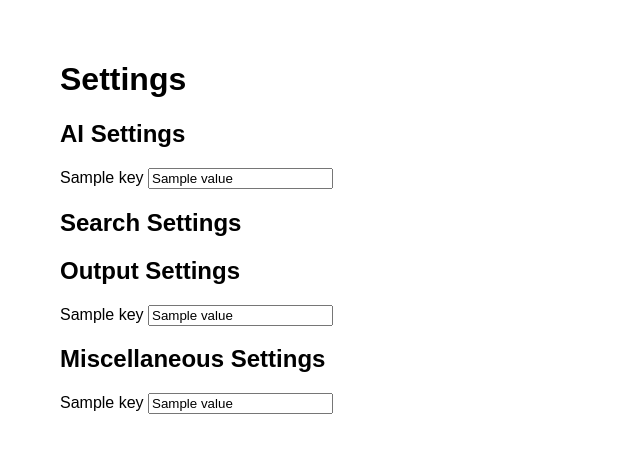
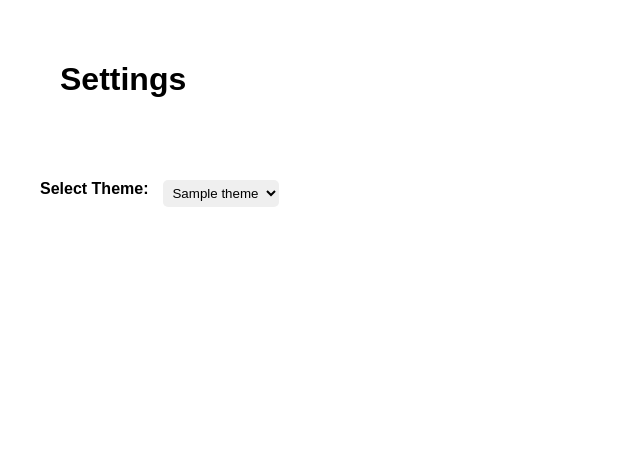
Before and after one commit to ChiScraper/ChiScraper, a Flask app: template src/scripts/WebAppConfig/templates/settings.html in a window 1280 px wide. Shown: the top 461 px of the page, without its empty margins (0-640 px from the left). Run offline with Flask 3, Linux system fonts and the light colour scheme; the template is opened without the code that fills it: most values are stand-ins (such as "Sample title", 1, 10 or a date in 2020); parts of the project's set-up code (start-up, migrations or seed data) failed here and were passed over; some libraries are stand-ins or nearby versions.

Commit message:
Moved Theme into settings

```diff
--- a/src/headers/WWDatabase.py
+++ b/src/headers/WWDatabase.py
@@ -3,7 +3,7 @@ import os
 from datetime import datetime
 from src.headers import WWArticles
 import logging
-LOG_LEVEL = os.getenv('LOG_LEVEL', 'DEBUG')  # Default to INFO if not set
+LOG_LEVEL = os.getenv('LOG_LEVEL', 'INFO')  # Default to INFO if not set
 LOG_FILE = os.getenv('LOG_FILE', 'app.log')  # Default to app.log if not set
 logging.basicConfig(filename=LOG_FILE, level=LOG_LEVEL)
 
@@ -559,7 +559,7 @@ class ArticleDatabase:
       if result:
         cursor.execute('UPDATE settings SET filter_process = ?, filter_tag = ?, sort_by = ?', (filter_process, filter_tag, sort_by))
       else:
-        cursor.execute('INSERT INTO settings (filter_process, filter_tag, sort_by) VALUES (?, ?, ?)', (filter_process, filter_tag, sort_by))
+        cursor.execute('INSERT INTO settings (filter_process, filter_tag, sort_by, key) VALUES (?, ?, ?)', (filter_process, filter_tag, sort_by, 0))
       conn.commit()
       logging.info("Filters and sort set successfully")
 
--- a/src/scripts/WebAppConfig/templates/index.html
+++ b/src/scripts/WebAppConfig/templates/index.html
@@ -51,12 +51,6 @@
             <option value="-" {% if show_processed == '-' %}selected{% endif %}>Not Relevant only</option>
         </select>
 
-        <label for="theme">Select Theme:</label>
-        <select name="theme" id="theme" onchange="this.form.submit()">
-            {% for theme in available_themes %}
-                <option value="{{ theme }}" {% if current_theme == theme %}selected{% endif %}>{{ theme }}</option>
-            {% endfor %}
-        </select>
     </form>
 
     <!-- Settings Button -->
--- a/src/scripts/WebAppConfig/templates/settings.html
+++ b/src/scripts/WebAppConfig/templates/settings.html
@@ -1,6 +1,11 @@
 <!DOCTYPE html>
 <html lang="en">
+
 <head>
+    <meta charset="UTF-8">
+    <meta name="viewport" content="width=device-width, initial-scale=1.0">
+    <title>ChiScraper - Settings</title>
+    <link rel="stylesheet" href="{{ url_for('static', filename='style.css') }}">
     <style>
         :root {
             {% for name, value in colors.items() %}
@@ -8,69 +13,24 @@
             {% endfor %}
         }
     </style>
-    <link rel="stylesheet" href="{{ url_for('static', filename='style.css') }}">
+
+    <script src="{{ url_for('static', filename='scripts.js') }}"></script>
 </head>
+
 <body>
     <div class="page-frontmatter">
         <h1>Settings</h1>
-        <form method="post">
-            <div class="settings-container">
-                <div class="settings-column">
-                    <h2>AI Settings</h2>
-                    {% for key, value in ai_settings.items() %}
-                        <div>
-                            <label for="{{ key }}">{{ key }}</label>
-                            {% if value in ['True', 'False'] %}
-                                <input type="checkbox" id="{{ key }}" name="{{ key }}" value="True" {% if value == 'True' %}checked{% endif %}>
-                            {% else %}
-                                <input type="text" id="{{ key }}" name="{{ key }}" value="{{ value }}">
-                            {% endif %}
-                        </div>
-                    {% endfor %}
-                </div>
-                <div class="settings-column">
-                    <h2>Search Settings</h2>
-                    {% for key, value in search_settings.items() %}
-                        <div>
-                            <label for="{{ key }}">{{ key }}</label>
-                            {% if value in ['True', 'False'] %}
-                                <input type="checkbox" id="{{ key }}" name="{{ key }}" value="True" {% if value == 'True' %}checked{% endif %}>
-                            {% else %}
-                                <input type="text" id="{{ key }}" name="{{ key }}" value="{{ value }}">
-                            {% endif %}
-                        </div>
-                    {% endfor %}
-                </div>
-                <div class="settings-column">
-                    <h2>Output Settings</h2>
-                    {% for key, value in output_settings.items() %}
-                        <div>
-                            <label for="{{ key }}">{{ key }}</label>
-                            {% if value in ['True', 'False'] %}
-                                <input type="checkbox" id="{{ key }}" name="{{ key }}" value="True" {% if value == 'True' %}checked{% endif %}>
-                            {% else %}
-                                <input type="text" id="{{ key }}" name="{{ key }}" value="{{ value }}">
-                            {% endif %}
-                        </div>
-                    {% endfor %}
-                </div>
-                <div class="settings-column">
-                    <h2>Miscellaneous Settings</h2>
-                    {% for key, value in misc_settings.items() %}
-                        <div>
-                            <label for="{{ key }}">{{ key }}</label>
-                            {% if value in ['True', 'False'] %}
-                                <input type="checkbox" id="{{ key }}" name="{{ key }}" value="True" {% if value == 'True' %}checked{% endif %}>
-                            {% else %}
-                                <input type="text" id="{{ key }}" name="{{ key }}" value="{{ value }}">
-                            {% endif %}
-                        </div>
-                    {% endfor %}
-                </div>
-            </div>
-            <button type="submit" class="settings-button">Save</button>
+    </div>
+
+        <form id="filter-form" method="get">
+        <label for="theme">Select Theme:</label>
+        <select name="theme" id="theme" onchange="this.form.submit()">
+            {% for theme in available_themes %}
+                <option value="{{ theme }}" {% if current_theme == theme %}selected{% endif %}>{{ theme }}</option>
+            {% endfor %}
+        </select>
         </form>
+
         <a href="{{ url_for('index') }}" class="link-button">Back to Home</a>
-    </div>
 </body>
 </html>
--- a/src/scripts/launch_webapp.py
+++ b/src/scripts/launch_webapp.py
@@ -56,8 +56,11 @@ def setup_database(article_dir):
 
 def get_theme():
   # THEME = 'default_theme'
+  logging.info(f"Getting theme")
   THEME = app.config['db'].get_theme() if app.config['db'].get_theme() else 'default_theme'
+  logging.info(f"Theme: {THEME}")
   theme = request.args.get('theme', THEME)  # Get selected theme
+  logging.info(f"Selected Theme: {theme}")
   app.config['db'].update_theme(theme)
   return theme
 
@@ -129,9 +132,6 @@ def index():
 
   show_processed_default = showProcessedMap[filterAndSort[1]]
   sort_by_default = sortByMap[filterAndSort[2]]
-
-
-
   ## Filtering and Sorting Variables
   sort_by = request.args.get('sort_by', sort_by_default)
   filter_tag = request.args.get('filter_tag', filter_tag_default)
@@ -180,36 +180,22 @@ def index():
 def settings():
   # This is the settings page, where the user can change the settings of the webapp
   theme = get_theme()
-  logging.info(f"Loading theme: {theme}")  # Debug statement
-  colorPath = os.path.join(staticPath, 'themes', f'{theme}.css')
-  colors = load_colors_from_css(colorPath)  # Load colors based on selected theme
+  logging.info(f"Loading theme: {theme}")
+  theme_dir = os.path.join(staticPath, 'themes')
 
-  # NOTE: Remove the YAML File Handling
-  # NOTE: This will be replaced with a database in the future
-  # NOTE: At the moment it is a place holder
-  # config_path = os.path.join(Directories.directory_config, FileNames.filename_yaml)
-  # if request.method == 'POST':
-  #   # Save the settings
-  #   new_config = request.form.to_dict()
-  #   with open(config_path, 'w') as config_file:
-  #     yaml.safe_dump(new_config, config_file)
-  #   success_message = 'Settings saved successfully!'
-  #   return redirect(url_for('settings'))
+  # Variables Accessed in the HTML
 
-  # # Load the settings
-  # with open(config_path, 'r') as config_file:
-  #   config = yaml.safe_load(config_file)
+  ## Colour Variables
+  colors = load_colors_from_css(os.path.join(theme_dir, f'{theme}.css'))  # Load colors based on selected theme
+  # List all theme files in the static/themes directory
+  available_themes = [f[:-4] for f in os.listdir(theme_dir) if f.endswith('.css')]
 
   config = {}
 
-  # Categorize settings
-  ai_settings = {k: v for k, v in config.items() if k.startswith('ai_') or k.startswith('Run_AI') or k == 'host'}
-  search_settings = {k: v for k, v in config.items() if k.startswith('search_') or k in ['config_name', 'lookback_date']}
-  output_settings = {k: v for k, v in config.items() if k.startswith('output_')}
-  misc_settings = {k: v for k, v in config.items() if k not in ai_settings and k not in search_settings and k not in output_settings}
+  return render_template('settings.html', colors=colors,
+                         available_themes=available_themes,
+                         current_theme=theme, config=config)
 
-  return render_template('settings.html', ai_settings=ai_settings, search_settings=search_settings,
-               output_settings=output_settings, misc_settings=misc_settings, colors=colors)
 
 ###################
 ## Actions
```
